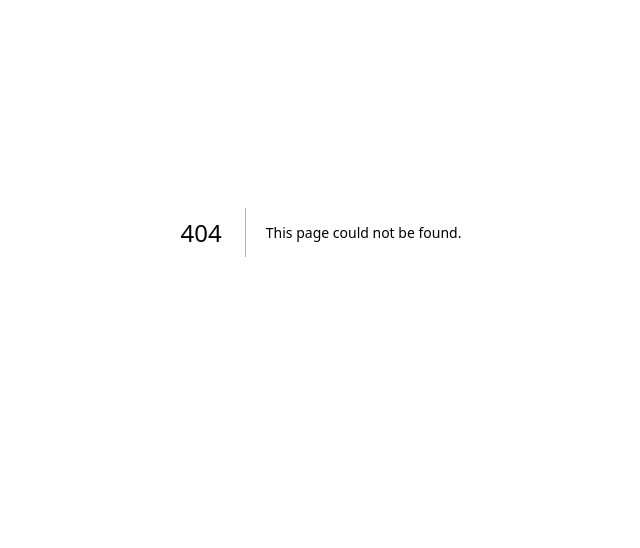
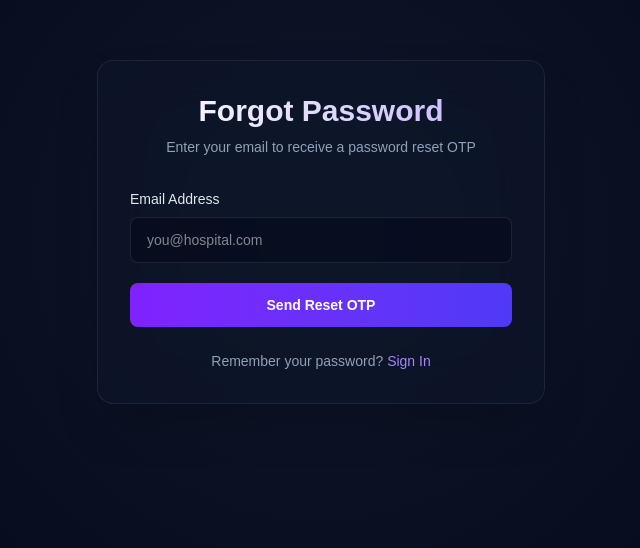
Before and after one commit to shubhojit-mitra-dev/hospital-management-system, a Next.js app in the folder apps/web/: page /forgot-password in a window 1280 px wide. Before the commit this address had no page. Shown: the part 168-716 px from the top of the page, without its empty margins (319-959 px from the left). Built offline with nearby package versions, Linux system fonts and the light colour scheme; no server answers.

Commit message:
feat: implement forgot-password page and tests

```diff
--- /dev/null
+++ b/apps/web/app/forgot-password/page.tsx
@@ -0,0 +1,103 @@
+'use client';
+
+import React, { useState } from 'react';
+import { useRouter } from 'next/navigation';
+import { useForm } from 'react-hook-form';
+import { zodResolver } from '@hookform/resolvers/zod';
+import { forgotPasswordRequestSchema, ForgotPasswordRequest } from '@repo/types';
+import api from '../../lib/axios';
+
+export default function ForgotPasswordPage() {
+  const router = useRouter();
+  const [error, setError] = useState<string | null>(null);
+  const [success, setSuccess] = useState<string | null>(null);
+  const [isLoading, setIsLoading] = useState(false);
+
+  const {
+    register,
+    handleSubmit,
+    formState: { errors },
+  } = useForm<ForgotPasswordRequest>({
+    resolver: zodResolver(forgotPasswordRequestSchema),
+  });
+
+  const onSubmit = async (data: ForgotPasswordRequest) => {
+    setError(null);
+    setSuccess(null);
+    setIsLoading(true);
+    try {
+      await api.post('/api/v1/auth/forgot-password', data);
+      setSuccess('Reset code has been sent to your email.');
+      router.push(`/reset-password?email=${encodeURIComponent(data.email)}`);
+    } catch (err: any) {
+      const errMsg = err.response?.data?.message || err.message || 'Failed to request reset OTP';
+      setError(errMsg);
+    } finally {
+      setIsLoading(false);
+    }
+  };
+
+  return (
+    <div className="flex items-center justify-center min-h-screen p-6">
+      <div className="relative w-full max-w-md p-8 rounded-2xl bg-slate-900/45 backdrop-blur-xl border border-white/8 shadow-2xl overflow-hidden before:content-[''] before:absolute before:-top-1/2 before:-left-1/2 before:w-[200%] before:height-[200%] before:bg-[radial-gradient(circle,rgba(139,92,246,0.08)_0%,transparent_60%)] before:pointer-events-none">
+
+        <div className="text-center mb-8">
+          <h1 className="text-3xl font-bold mb-2 bg-gradient-to-r from-white to-violet-300 bg-clip-text text-transparent">
+            Forgot Password
+          </h1>
+          <p className="text-sm text-slate-400">Enter your email to receive a password reset OTP</p>
+        </div>
+
+        {error && (
+          <div className="mb-4 text-center text-sm text-red-400 bg-red-500/10 border border-red-500/20 p-3 rounded-lg">
+            {error}
+          </div>
+        )}
+
+        {success && (
+          <div className="mb-4 text-center text-sm text-emerald-400 bg-emerald-500/10 border border-emerald-500/20 p-3 rounded-lg">
+            {success}
+          </div>
+        )}
+
+        <form onSubmit={handleSubmit(onSubmit)} className="space-y-5">
+          <div>
+            <label className="block text-sm font-medium mb-2 text-slate-200" htmlFor="email">
+              Email Address
+            </label>
+            <input
+              id="email"
+              type="email"
+              className={`w-full px-4 py-3 text-sm rounded-lg bg-slate-950/50 border ${errors.email ? 'border-red-400' : 'border-white/10'} text-white outline-none transition focus:border-violet-500 focus:ring-2 focus:ring-violet-500/20`}
+              placeholder="you@hospital.com"
+              {...register('email')}
+            />
+            {errors.email && <p className="text-xs text-red-400 mt-1.5">{errors.email.message}</p>}
+          </div>
+
+          <button
+            type="submit"
+            className="w-full py-3 text-sm font-semibold rounded-lg text-white bg-gradient-to-r from-violet-600 to-indigo-600 hover:opacity-90 active:scale-[0.98] transition cursor-pointer flex items-center justify-center disabled:opacity-60 disabled:cursor-not-allowed"
+            disabled={isLoading}
+          >
+            {isLoading ? (
+              <>
+                <span className="inline-block w-4 h-4 border-2 border-white/30 rounded-full border-t-white animate-spin mr-2"></span>
+                Sending OTP...
+              </>
+            ) : (
+              'Send Reset OTP'
+            )}
+          </button>
+        </form>
+
+        <div className="mt-6 text-center text-sm text-slate-400">
+          Remember your password?{' '}
+          <a href="/login" className="text-violet-400 font-medium hover:underline">
+            Sign In
+          </a>
+        </div>
+      </div>
+    </div>
+  );
+}
```
Also changed, not shown: 1 other file (tests, documents, lock files or other folders).
